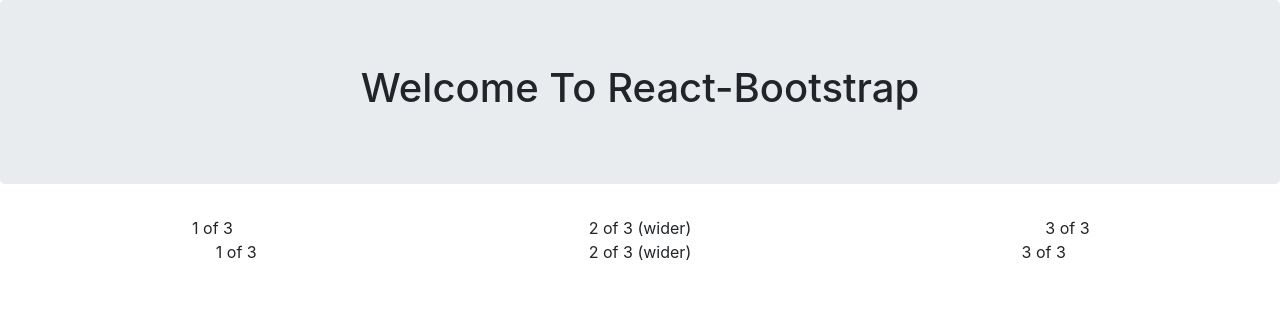
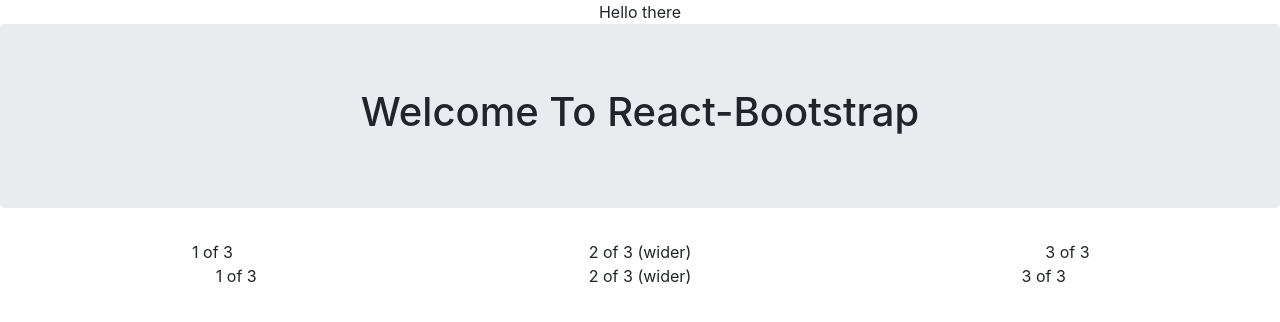
Before and after one commit to MichOchieng/math-centerV2, a React (Create React App) app in the folder math-center/: page / in a window 1280 px wide. Shown: the top 322 px of the page. Built offline with nearby package versions, Linux system fonts and the light colour scheme.

Commit message:
add working component

```diff
--- a/math-center/src/App.js
+++ b/math-center/src/App.js
@@ -2,6 +2,7 @@
 import React from 'react';
 import './App.css';
 
+import ChatArea from './components/ChatArea'
 
 import Jumbotron from 'react-bootstrap/Jumbotron';
 import { Container, Row, Col } from 'react-bootstrap';
@@ -10,6 +11,7 @@
 function App() {
   return (
     <div className="App">
+      <ChatArea />
       <Jumbotron>
         <h1 className="header">Welcome To React-Bootstrap</h1>
       </Jumbotron>
--- /dev/null
+++ b/math-center/src/components/ChatArea.js
@@ -0,0 +1,13 @@
+import React, { Component } from 'react';
+
+class ChatArea extends Component {
+    render() {
+        return (
+            <div>
+               Hello there
+            </div>
+        );
+    }
+}
+
+export default ChatArea;
```
Also changed, not shown: math-center/src/components/chatArea.js (deleted).
